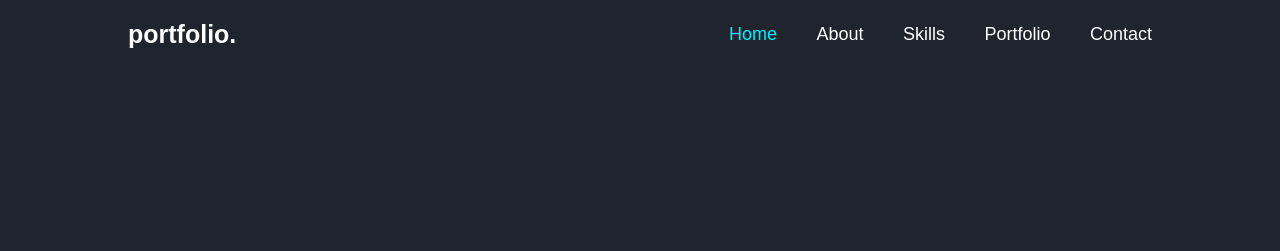
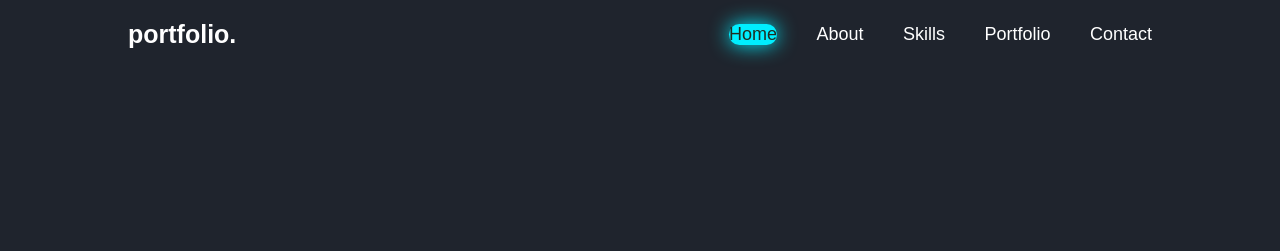
Before and after one commit to abdulla27/porfolio, a plain HTML site: page index.html in a window 1280 px wide. In both pictures the pointer is over the link "Home". Shown: the top 251 px of the page. Drawn offline with nearby package versions, Linux system fonts and the light colour scheme.

Commit message:
portfolio

```diff
--- a/index.html
+++ b/index.html
@@ -44,7 +44,7 @@
       </div>
       <div class="home-img">
         <img
-          src="https://encrypted-tbn0.gstatic.com/images?q=tbn:ANd9GcTGsewZJRHf8m0KWJVYCpC3khOdrWCE9SCd_-cTjhpl&s"
+          src="https://encrypted-tbn0.gstatic.com/images?q=tbn:ANd9GcQZodxogqmZFyk5NYOYmfeadB79zI5g4d0r6Q&usqp=CAU"
           alt="Abdulla's image"
         />
       </div>
--- a/style.css
+++ b/style.css
@@ -48,6 +48,12 @@ body {
 .navbar a:hover,
 .navbar a.active {
   color: #0ef;
+}
+.navbar a:hover {
+  box-shadow: 0 0 20px #0ef;
+  background: #0ef;
+  color: #1f2d22;
+  border-radius: 20px;
 }
 .home {
   position: relative;
```
